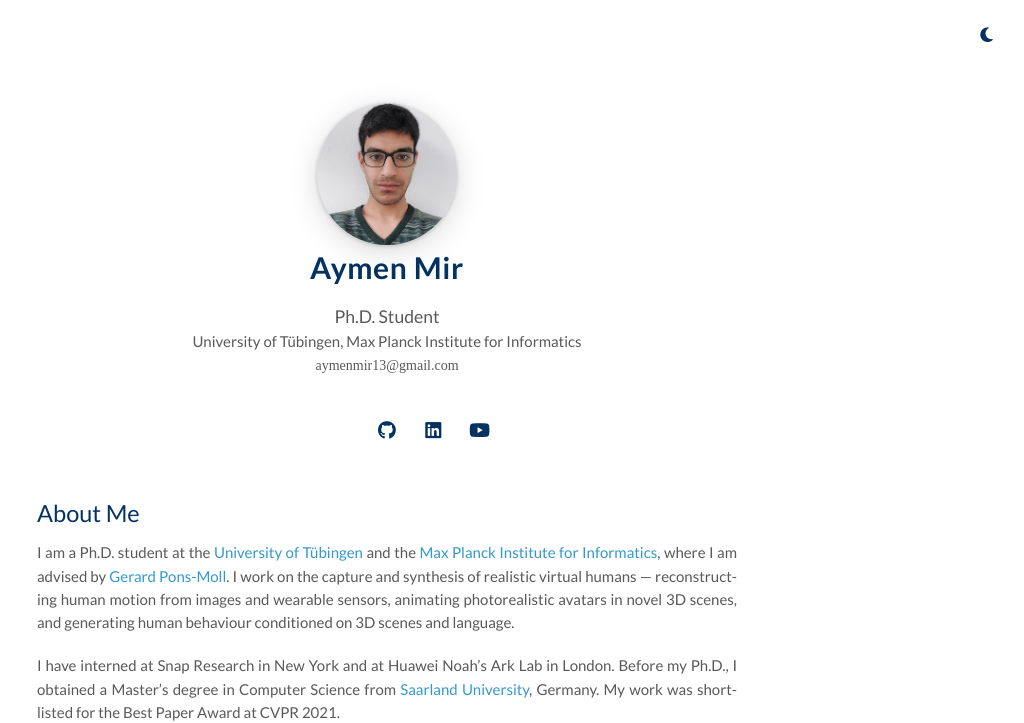
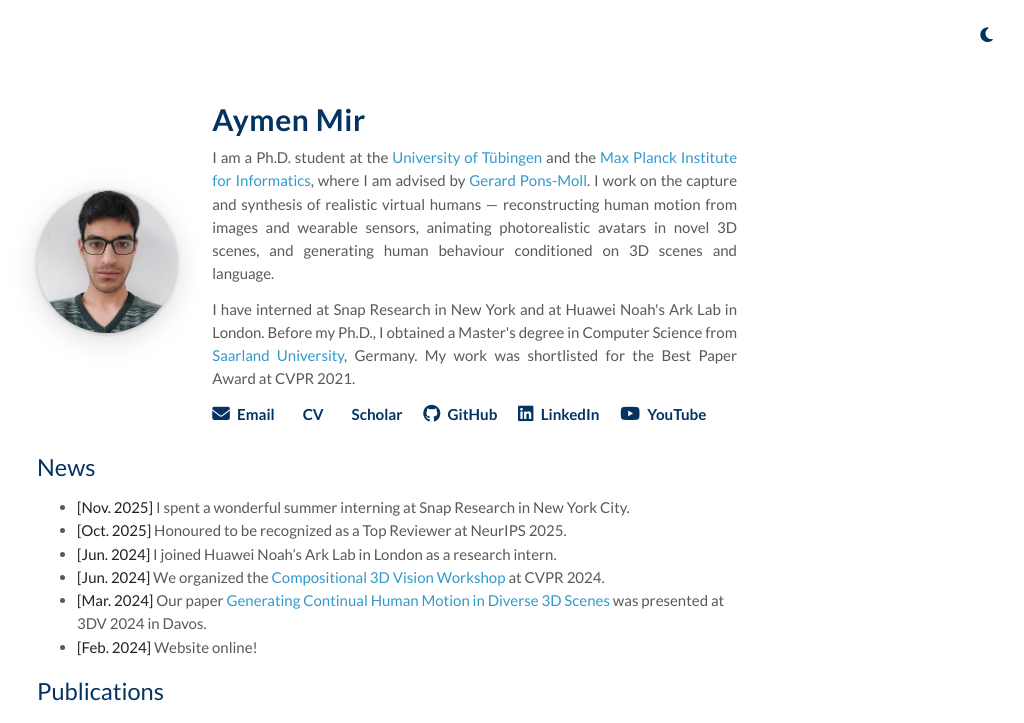
Before and after one commit to miraymen/miraymen.github.io, a Jekyll site: the page built from index.md, in a window 1280 px wide, cut to the strip 0-723 px from the top of the page. Shown: the whole strip, without its empty margins (253-1277 px from the left). Built offline with Jekyll 4.4.1, drawn with Linux system fonts in a browser that asks for light colours; a style sheet for code colours, icons or effects is not loaded; our own code applies the rules of GitHub Pages for plain Markdown files.

Commit message:
Jang-style header: photo left, bio right, labeled social links, no About Me heading

```diff
--- /dev/null
+++ b/_includes/intro.html
@@ -0,0 +1,6 @@
+<p>
+I am a Ph.D. student at the <a href="https://tuebingen.ai/">University of Tübingen</a> and the <a href="https://www.mpi-inf.mpg.de/departments/computer-vision-and-machine-learning">Max Planck Institute for Informatics</a>, where I am advised by <a href="https://virtualhumans.mpi-inf.mpg.de/people/pons-moll.html">Gerard Pons-Moll</a>. I work on the capture and synthesis of realistic virtual humans — reconstructing human motion from images and wearable sensors, animating photorealistic avatars in novel 3D scenes, and generating human behaviour conditioned on 3D scenes and language.
+</p>
+<p>
+I have interned at Snap Research in New York and at Huawei Noah's Ark Lab in London. Before my Ph.D., I obtained a Master's degree in Computer Science from <a href="https://saarland-informatics-campus.de/en/">Saarland University</a>, Germany. My work was shortlisted for the Best Paper Award at CVPR 2021.
+</p>
--- a/_layouts/homepage.html
+++ b/_layouts/homepage.html
@@ -70,67 +70,47 @@
     <button id="theme-toggle" aria-label="Toggle dark mode" title="Toggle dark mode"><i class="fas fa-moon"></i></button>
     <div class="wrapper">
       <header>
-
         {% if site.avatar %}
+        <div class="profile-avatar">
           <a class="image avatar"><img src="{{ site.avatar }}" alt="avatar" /></a>
+        </div>
         {% endif %}
 
+        <div class="profile-info">
           <h1>{{ site.title }}</h1>
 
-        {% if site.position %}
-        <position style="font-size:1.10rem;">{{ site.position }}</position>
-        <br>
-        {% endif %}
-        {% if site.affiliation %}
-        <a href="{{ site.affiliation_link }}" rel="noopener"><autocolor>{{ site.affiliation }}</autocolor></a>
-        <br>
-        {% endif %}
+          {% include intro.html %}
+
+          <div class="social-icons">
             {% if site.email %}
-        <email>{{ site.email }}</email>
-        {% endif %}
-
-        <br>
-        <br>
-        <div class="social-icons">
-        {% if site.google_scholar %}
-        <a style="margin: 0 5px 0 0" href="{{ site.google_scholar }}">
-          <i class="ai ai-google-scholar" style="font-size:1.2rem"></i>
-        </a>
+            <a href="mailto:{{ site.email }}"><i class="fas fa-envelope"></i>Email</a>
             {% endif %}
 
             {% if site.cv_link %}
-        <a style="margin: 0 5px 0 0" href="{{ site.cv_link }}">
-          <i class="ai ai-cv" style="font-size:1.3rem;"></i>
-        </a>
+            <a href="{{ site.cv_link }}"><i class="ai ai-cv"></i>CV</a>
+            {% endif %}
+
+            {% if site.google_scholar %}
+            <a href="{{ site.google_scholar }}"><i class="ai ai-google-scholar"></i>Scholar</a>
             {% endif %}
 
             {% if site.github_link %}
-        <a style="margin: 0 5px 0 0" href="{{ site.github_link }}">
-          <i class="fab fa-github"></i>
-        </a>
+            <a href="{{ site.github_link }}"><i class="fab fa-github"></i>GitHub</a>
             {% endif %}
 
             {% if site.linkedin %}
-        <a style="margin: 0 5px 0 0" href="{{ site.linkedin }}">
-          <i class="fab fa-linkedin"></i>
-        </a>
+            <a href="{{ site.linkedin }}"><i class="fab fa-linkedin"></i>LinkedIn</a>
             {% endif %}
 
             {% if site.twitter %}
-        <a style="margin: 0 5px 0 0" href="{{ site.twitter }}">
-          <i class="fab fa-x-twitter"></i>
-        </a>
+            <a href="{{ site.twitter }}"><i class="fab fa-x-twitter"></i>X</a>
             {% endif %}
 
             {% if site.youtube %}
-        <a style="margin: 0 0 0 0" href="{{ site.youtube }}">
-          <i class="fab fa-youtube"></i>
-        </a>
+            <a href="{{ site.youtube }}"><i class="fab fa-youtube"></i>YouTube</a>
             {% endif %}
-
           </div>
-        <br>
-
+        </div>
       </header>
       <section>
 
--- a/_sass/minimal-light-no-dark-mode.scss
+++ b/_sass/minimal-light-no-dark-mode.scss
@@ -2,21 +2,27 @@
   display: flex;
   align-items: center;}
 
+.social-icons{
+  display:flex;
+  flex-wrap:wrap;
+  gap:0.4rem 1.3rem;
+}
+
 .social-icons a{
-  display:inline-block;
-  height:2.4rem;
-  width:2.4rem;
+  display:inline-flex;
+  align-items:center;
+  gap:0.45rem;
   background-color:transparent;
   color:#043361!important;
-  border-radius:100%;
-  text-align:center;
-  font-size:1.15rem;
-  line-height:2.5rem;
-  margin-right:1rem}
+  font-size:0.95rem;
+  font-weight:600;
+}
 
-.social-icons a:last-child{margin-right:0}.social-icons a:hover{background-color:white;
-    color:black;
-    transform: scale(1.2)}
+.social-icons a i{
+  font-size:1.1rem;
+}
+
+.social-icons a:hover{color:#2496cb!important;}
     /*
     .social-icons a:after {
         content: '';
@@ -286,7 +292,43 @@ header {
   position:static;
   -webkit-font-smoothing:subpixel-antialiased;
   padding-top:3.0em;
-  text-align:center
+  display:flex;
+  align-items:center;
+  gap:2.2rem;
+  text-align:left;
+}
+
+header .profile-avatar {
+  flex:0 0 auto;
+}
+
+header .profile-info {
+  flex:1;
+  min-width:0;
+}
+
+header .profile-info h1 {
+  margin:0 0 10px;
+}
+
+header .profile-info p {
+  margin:0 0 12px;
+  line-height:1.55;
+  text-align:justify;
+  hyphens:auto;
+  -webkit-hyphens:auto;
+}
+
+@media (max-width: 640px) {
+  header {
+    flex-direction:column;
+    text-align:center;
+    gap:1.2rem;
+  }
+
+  .social-icons {
+    justify-content:center;
+  }
 }
 
 
--- a/_sass/minimal-light.scss
+++ b/_sass/minimal-light.scss
@@ -2,25 +2,31 @@
   display: flex;
   align-items: center;}
 
+.social-icons{
+  display:flex;
+  flex-wrap:wrap;
+  gap:0.4rem 1.3rem;
+}
+
 .social-icons a{
-  display:inline-block;
-  height:2.4rem;
-  width:2.4rem;
+  display:inline-flex;
+  align-items:center;
+  gap:0.45rem;
   background-color:transparent;
   color:#043361!important;
-  border-radius:100%;
-  text-align:center;
-  font-size:1.15rem;
-  line-height:2.5rem;
-  margin-right:1rem}
+  font-size:0.95rem;
+  font-weight:600;
+}
+
+.social-icons a i{
+  font-size:1.1rem;
+}
 
 @media (prefers-color-scheme: dark) { html:not([data-theme="light"]) .social-icons a {color: #3eb7f0 !important; }}
 
 html[data-theme="dark"] .social-icons a {color: #3eb7f0 !important; }
 
-.social-icons a:last-child{margin-right:0}.social-icons a:hover{background-color:white;
-    color:black;
-    transform: scale(1.2)}
+.social-icons a:hover{color:#2496cb!important;}
     /*
     .social-icons a:after {
         content: '';
@@ -37,9 +43,7 @@ html[data-theme="dark"] .social-icons a {color: #3eb7f0 !important; }
       }
      */
 
-@media (prefers-color-scheme: dark) {html:not([data-theme="light"]) .social-icons a:last-child{margin-right:0}html:not([data-theme="light"]) .social-icons a:hover{background-color:#20212b;
-    color:black;
-    transform: scale(1.2)}
+@media (prefers-color-scheme: dark) {html:not([data-theme="light"]) .social-icons a:hover{color:#7fcdf5!important;}
     /*
     .social-icons a:after {
         content: '';
@@ -57,11 +61,7 @@ html[data-theme="dark"] .social-icons a {color: #3eb7f0 !important; }
     */
 }
 
-html[data-theme="dark"] .social-icons a:last-child{margin-right:0}
-
-html[data-theme="dark"] .social-icons a:hover{background-color:#20212b;
-    color:black;
-    transform: scale(1.2)}
+html[data-theme="dark"] .social-icons a:hover{color:#7fcdf5!important;}
 
 .icon-button{
   background-color:white;
@@ -404,7 +404,43 @@ header {
   position:static;
   -webkit-font-smoothing:subpixel-antialiased;
   padding-top:3.0em;
-  text-align:center
+  display:flex;
+  align-items:center;
+  gap:2.2rem;
+  text-align:left;
+}
+
+header .profile-avatar {
+  flex:0 0 auto;
+}
+
+header .profile-info {
+  flex:1;
+  min-width:0;
+}
+
+header .profile-info h1 {
+  margin:0 0 10px;
+}
+
+header .profile-info p {
+  margin:0 0 12px;
+  line-height:1.55;
+  text-align:justify;
+  hyphens:auto;
+  -webkit-hyphens:auto;
+}
+
+@media (max-width: 640px) {
+  header {
+    flex-direction:column;
+    text-align:center;
+    gap:1.2rem;
+  }
+
+  .social-icons {
+    justify-content:center;
+  }
 }
 
 
--- a/index.md
+++ b/index.md
@@ -1,12 +1,6 @@
 ---
 layout: homepage
 ---
-
-## About Me
-
-I am a Ph.D. student at the <a href="https://tuebingen.ai/">University of Tübingen</a> and the <a href="https://www.mpi-inf.mpg.de/departments/computer-vision-and-machine-learning">Max Planck Institute for Informatics</a>, where I am advised by <a href="https://virtualhumans.mpi-inf.mpg.de/people/pons-moll.html">Gerard Pons-Moll</a>. I work on the capture and synthesis of realistic virtual humans — reconstructing human motion from images and wearable sensors, animating photorealistic avatars in novel 3D scenes, and generating human behaviour conditioned on 3D scenes and language.
-
-I have interned at Snap Research in New York and at Huawei Noah's Ark Lab in London. Before my Ph.D., I obtained a Master's degree in Computer Science from <a href="https://saarland-informatics-campus.de/en/">Saarland University</a>, Germany. My work was shortlisted for the Best Paper Award at CVPR 2021.
 
 ## News
 - **[Nov. 2025]** I spent a wonderful summer interning at Snap Research in New York City.
```
Lines whose indentation alone changed are shown as unchanged.
